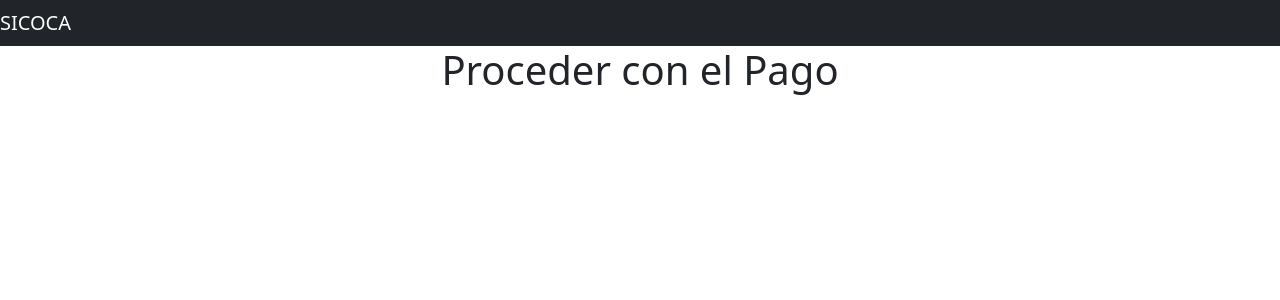
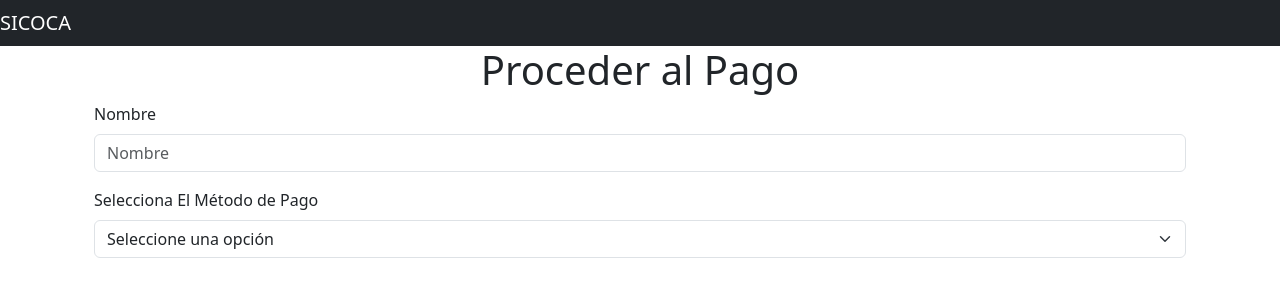
Before and after one commit to eduar1234-Sam/SICOCA_CA, an Angular app in the folder SICOCA/: page /payments in a window 1280 px wide. Shown: the top 300 px of the page. Built offline with nearby package versions, Linux system fonts and the light colour scheme.

Commit message:
Payment form

```diff
--- a/SICOCA/src/app/payments/payments.component.html
+++ b/SICOCA/src/app/payments/payments.component.html
@@ -1,3 +1,19 @@
 <div class="container">
-    <h1 class="text-center">Proceder con el Pago</h1>
+    <h1 class="title text-center">Proceder al Pago</h1>
+    <div class="container">
+        <div class="mb-3">
+            <label for="nameInput" class="form-label">Nombre</label>
+            <input id="nameInput" class="form-control" placeholder="Nombre" />
+        </div>
+        <div class="mb-3">
+            <label for="productSelect" class="form-label">Selecciona El Método de Pago</label>
+            <select id="productSelect" class="form-select" >
+                <option value="" disabled selected>Seleccione una opción</option> <!-- Opción predeterminada -->
+                <option >Efectivo</option>
+                <option >SINPE</option>
+                <option >Credito</option>
+
+            </select>
+        </div>
+    </div>
 </div>
```
